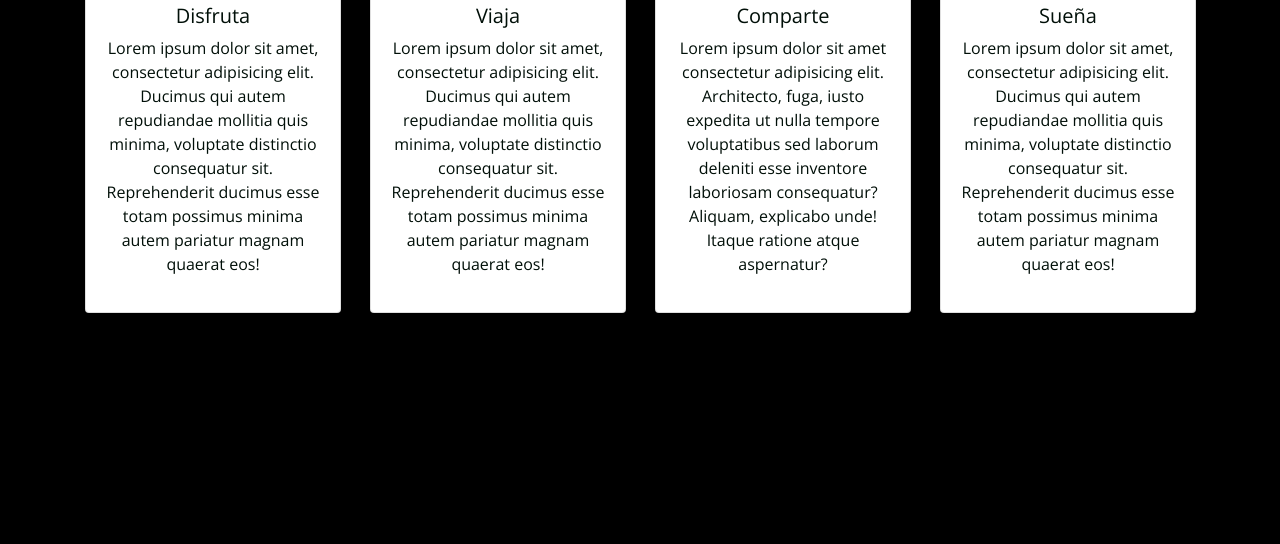
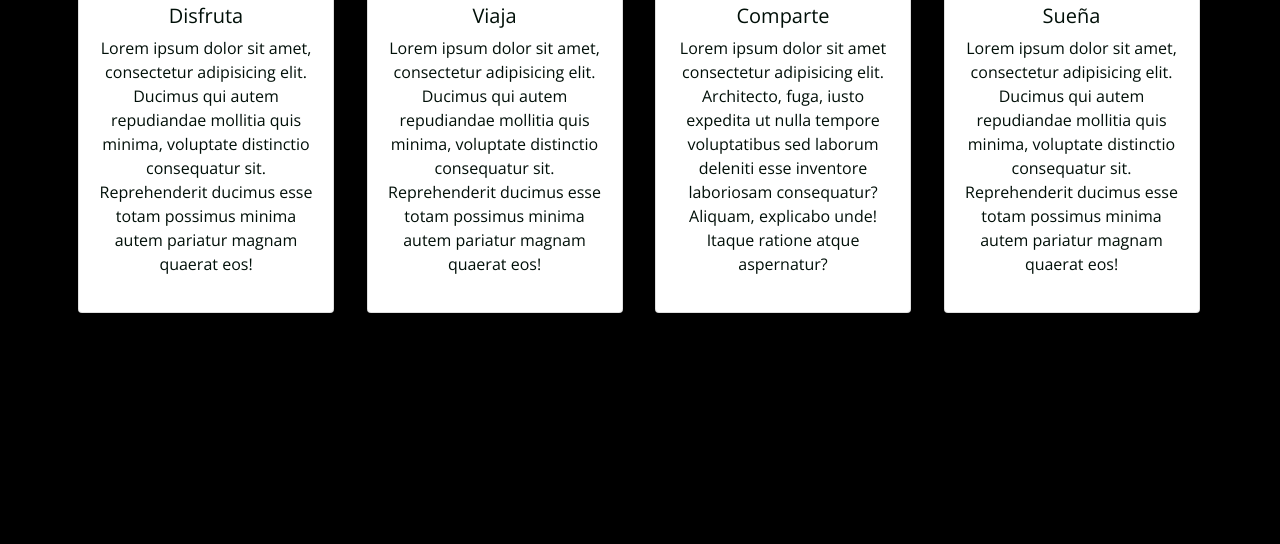
Before and after one commit to hitachirto/hitachirto.github.io, a plain HTML site: page viajes.html in a window 1280 px wide. Shown: the part 1427-1971 px from the top of the page. Drawn offline with nearby package versions, Linux system fonts and the light colour scheme.

Commit message:
se modifico las cards

```diff
--- a/viajes.html
+++ b/viajes.html
@@ -99,9 +99,9 @@
 <body>
 <h2 id="destacados" class="destacados">Destacado</h2>
 <hr class =linea>
-<div class="container">
-<div class="row row-cols-1 row-cols-md-3 pt-5 test">
-	<div class="col-sm-12 col-md-3">
+<div class="container-fluid">
+<div class="row pt-5 mx-5">
+	<div class="col">
 <div class="card" style="width: 16rem;">
 	<img class="card-img-top img-fluid" src="../hitachirto.github.io/assets/img/card1.jpg" alt="Card image cap">
 	<div class="card-body">
@@ -110,7 +110,7 @@
 	  </div>
   </div>
 </div>
-	<div class="col-sm-12 col-md-3">
+	<div class="col">
   <div class="card" style="width: 16rem;">
 	<img class="card-img-top" src="../hitachirto.github.io/assets/img/card2.jpg" alt="Card image cap">
 	<div class="card-body">
@@ -119,7 +119,7 @@
 		</div>
   </div>
 </div>
-<div class="col-sm-12 col-md-3">
+<div class="col">
 	<div class="card" style="width: 16rem;">
 	  <img class="card-img-top" src="../hitachirto.github.io/assets/img/card3.jpg" alt="Card image cap">
 	  <div class="card-body">
@@ -128,7 +128,7 @@
 			  </div>
 	</div>
 </div>
-<div class="col-sm-12 col-md-3">
+<div class="col">
 		<div class="card" style="width: 16rem;">
 		  <img class="card-img-top" src="../hitachirto.github.io/assets/img/card4.jpg" alt="Card image cap">
 		  <div class="card-body">
```
